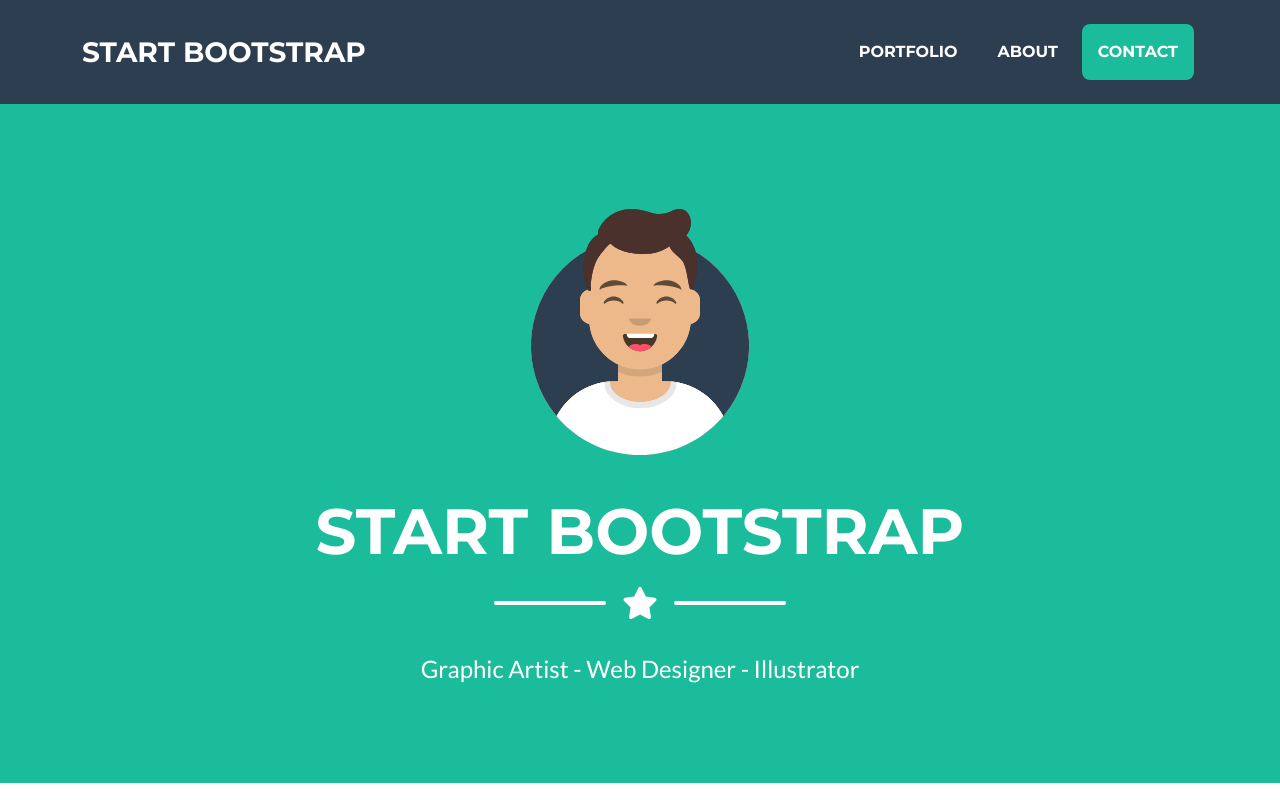
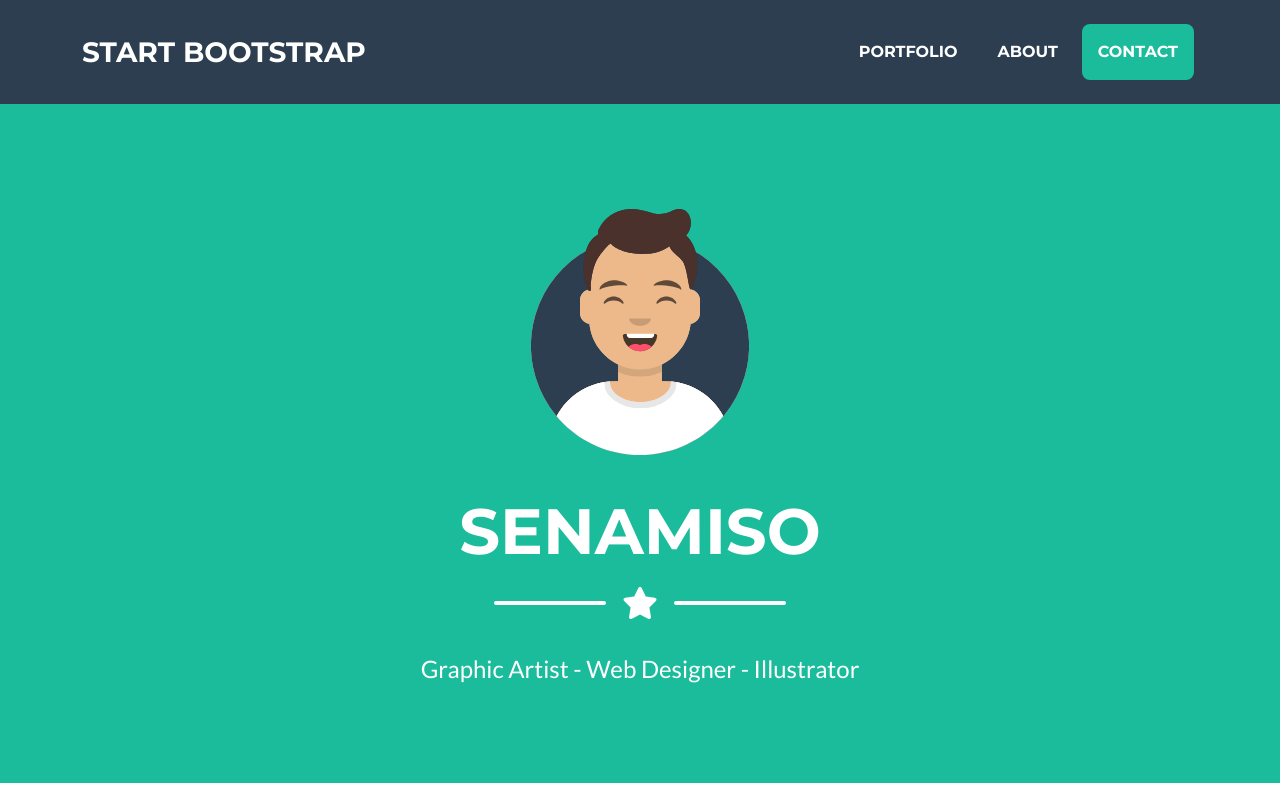
Before and after one commit to u21562246/u21562246.github.io, a plain HTML site: page index.html in a window 1280 px wide. Shown: the top 800 px of the page. Drawn offline with nearby package versions, Linux system fonts and the light colour scheme.

Commit message:
Update index.html

```diff
--- a/index.html
+++ b/index.html
@@ -40,7 +40,7 @@
                 <!-- Masthead Avatar Image-->
                 <img class="masthead-avatar mb-5" src="assets/img/avataaars.svg" alt="..." />
                 <!-- Masthead Heading-->
-                <h1 class="masthead-heading text-uppercase mb-0">Start Bootstrap</h1>
+                <h1 class="masthead-heading text-uppercase mb-0">Senamiso</h1>
                 <!-- Icon Divider-->
                 <div class="divider-custom divider-light">
                     <div class="divider-custom-line"></div>
```
